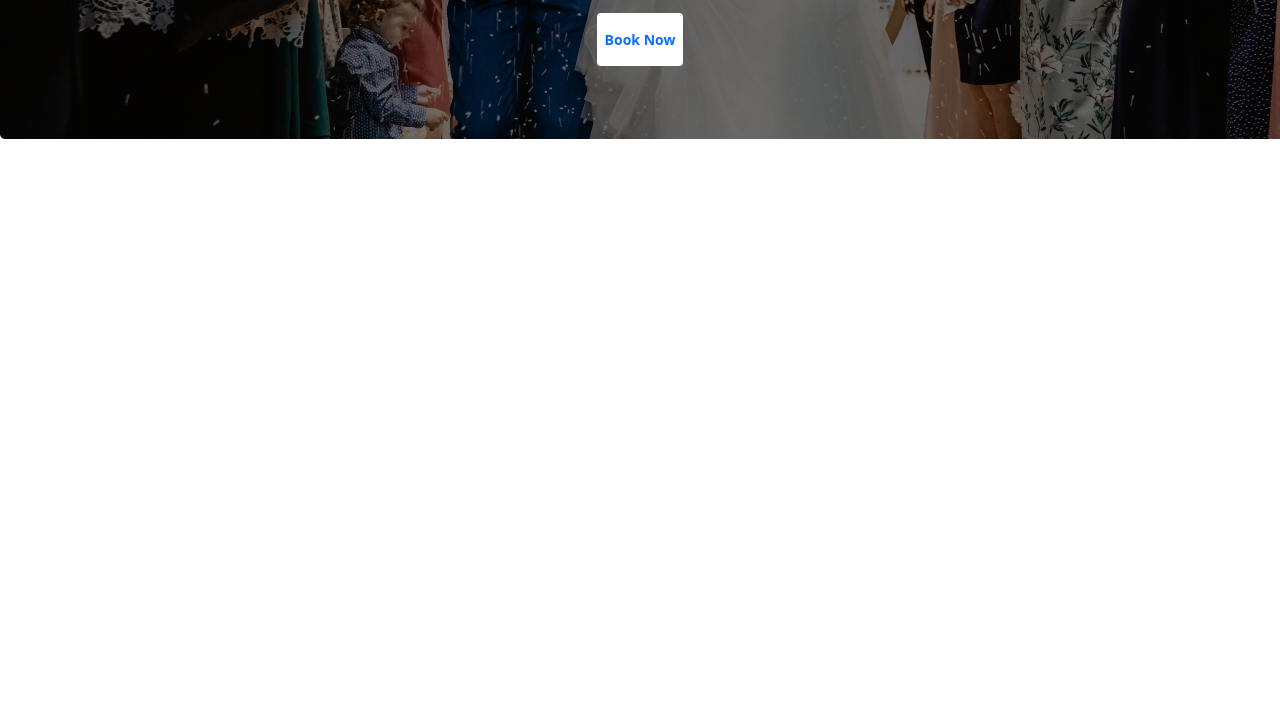
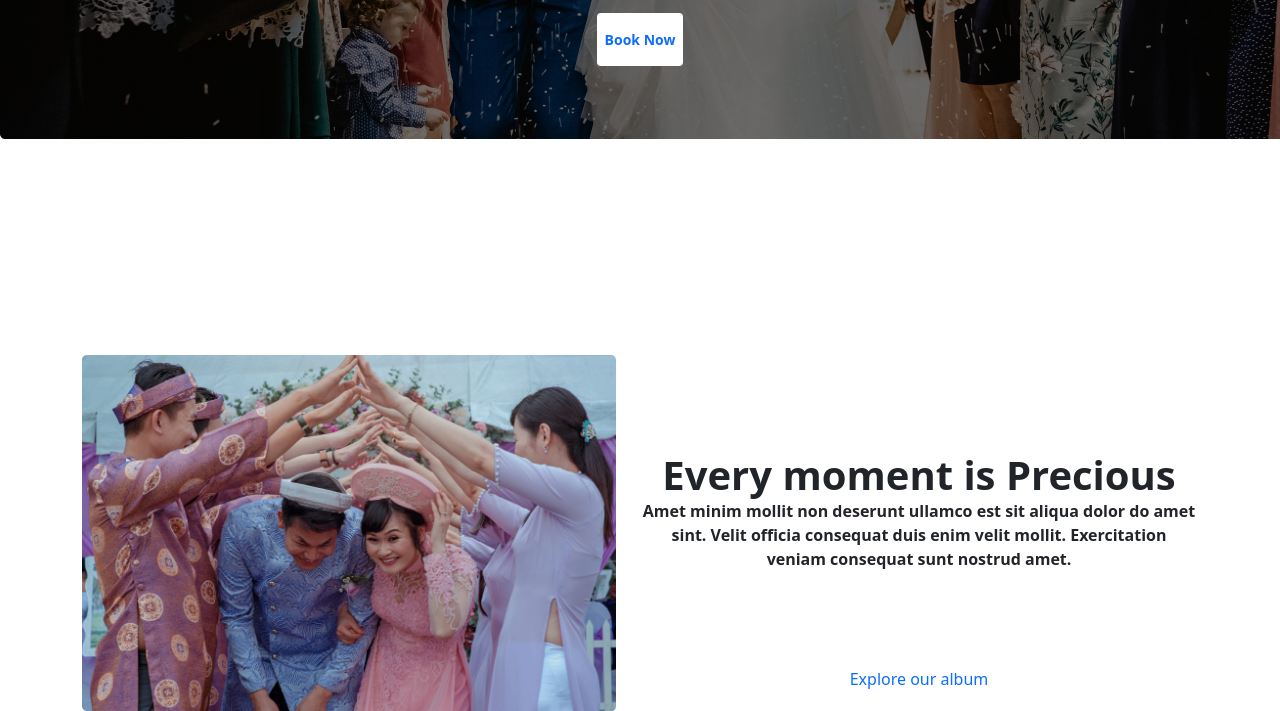
Before and after one commit to RabeyaAkter78/practice-project-conventioncenter, a plain HTML site: page index.html in a window 1280 px wide. Shown: the part 517-1228 px from the top of the page. Before the commit the page ends 872 px from the top, so only its background shows below. Drawn offline with Linux system fonts and the light colour scheme.

Commit message:
second commit

```diff
--- a/index.html
+++ b/index.html
@@ -84,6 +84,40 @@
 
 
     </section>
+
+    <!-- <div class="container px-4 text-center">
+        <div class="row gx-5">
+          <div class="col">
+           <div class="p-3">Custom column padding</div>
+          </div>
+          <div class="col">
+            <div class="p-3">Custom column padding</div>
+          </div>
+        </div>
+      </div> -->
+
+     <div class=" container ">
+        <div class="row gx-5">
+          <div class="col-md-6">
+            <img src="icons/images/wedding.png" class="img-fluid" alt="...">
+          </div>
+          <div class="col-md-6 row gy-5 text-center">
+            <div class="card-body">
+              <h3 class="card-title fw-bold display-6">Every moment is Precious
+            </h3>
+              <p class="card-text fw-bold ">Amet minim mollit non deserunt ullamco est sit aliqua dolor
+                do amet sint. Velit officia consequat duis enim velit mollit.
+                Exercitation veniam consequat sunt nostrud amet.</p>
+            </div>
+            <button class="btn btn-primary">Explore our album</button>
+          </div>
+        </div>
+
+      </div>
+</section>
+
+
+
     <!-- bs-js -->
     <script src="js/bootstrap.js"></script>
 </body>
```
